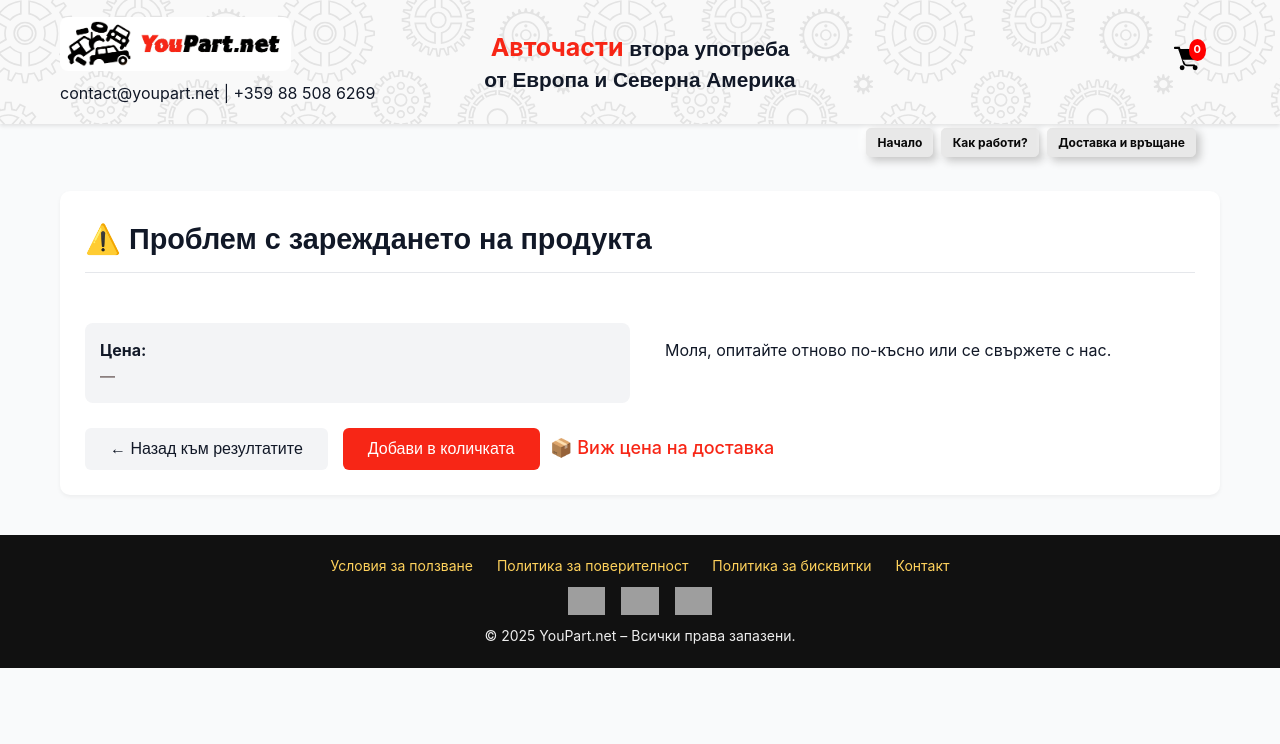
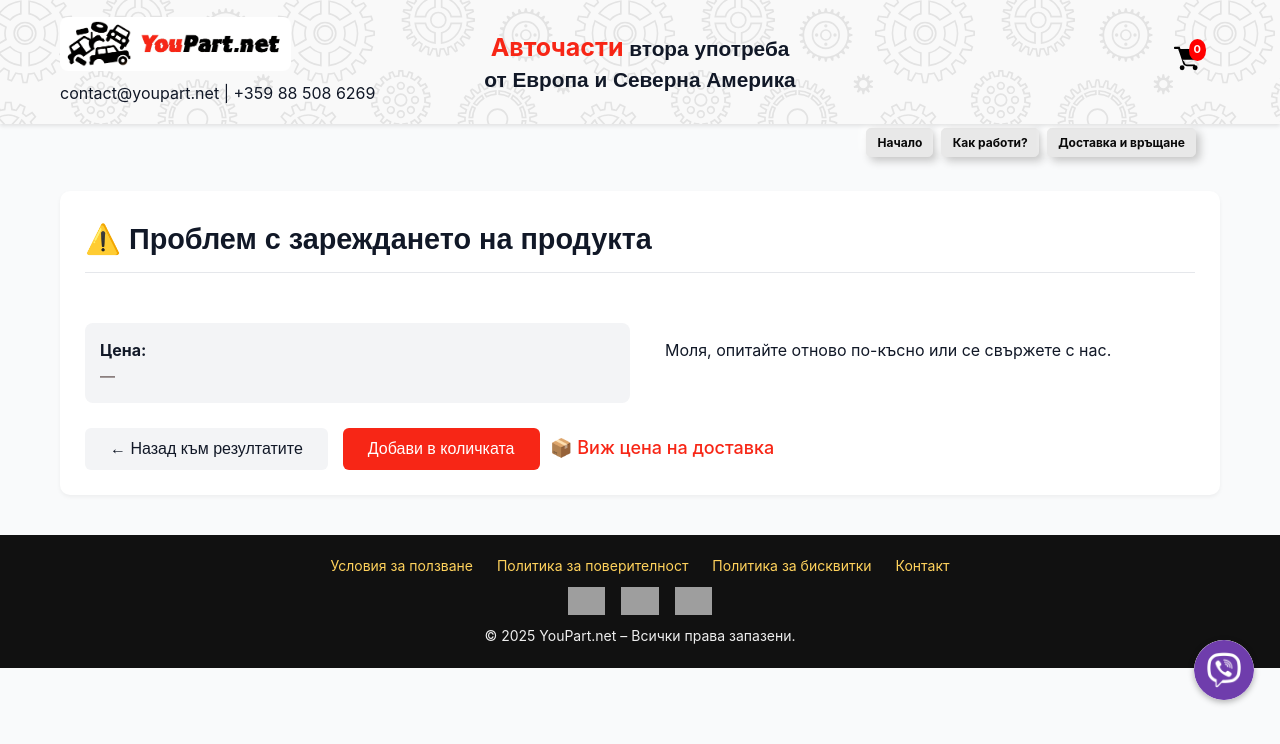
Before and after one commit to belagio72/YouPart, a website: page product.html in a window 1280 px wide. Drawn offline with Linux system fonts and the light colour scheme; no server answers; grey boxes are pictures that could not be loaded.

Commit message:
product.html

```diff
--- a/product.html
+++ b/product.html
@@ -299,6 +299,12 @@ s0.parentNode.insertBefore(s1,s0);
 </script>
 <!--End of Tawk.to Script-->
 
+<!-- Плаваща Viber иконка -->
+<a href="viber://chat?number=%2B359885086269" target="_blank" title="Пиши ни във Viber" id="viber-float">
+  <img src="/viber-icon.png" alt="Viber">
+</a>
+
+
 
 </body>
 </html>
```
